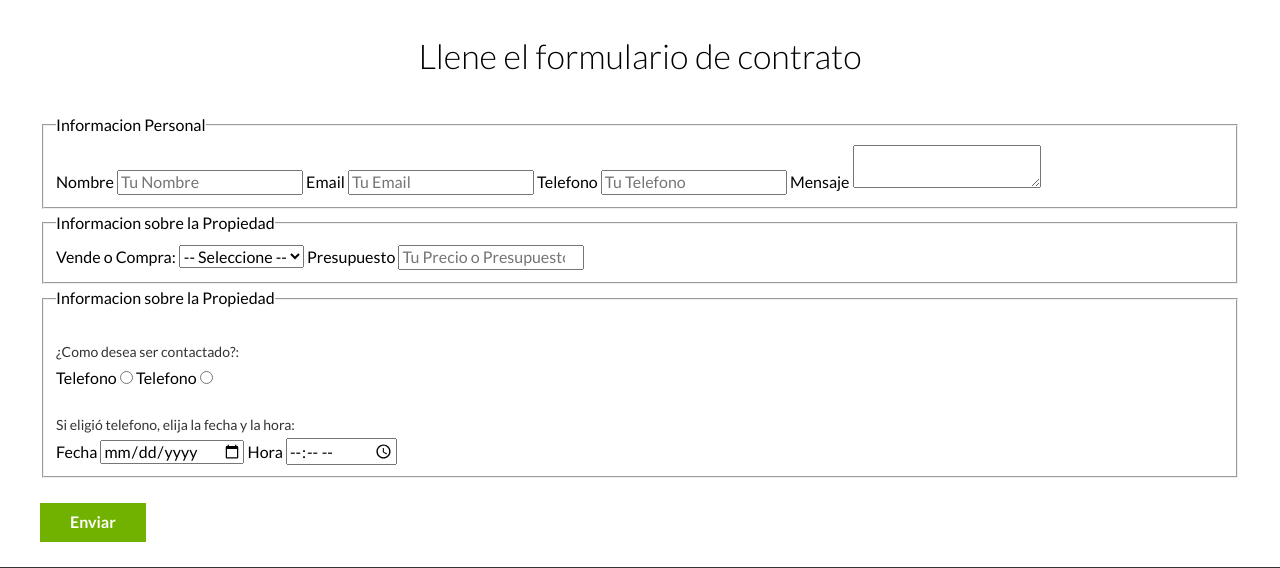
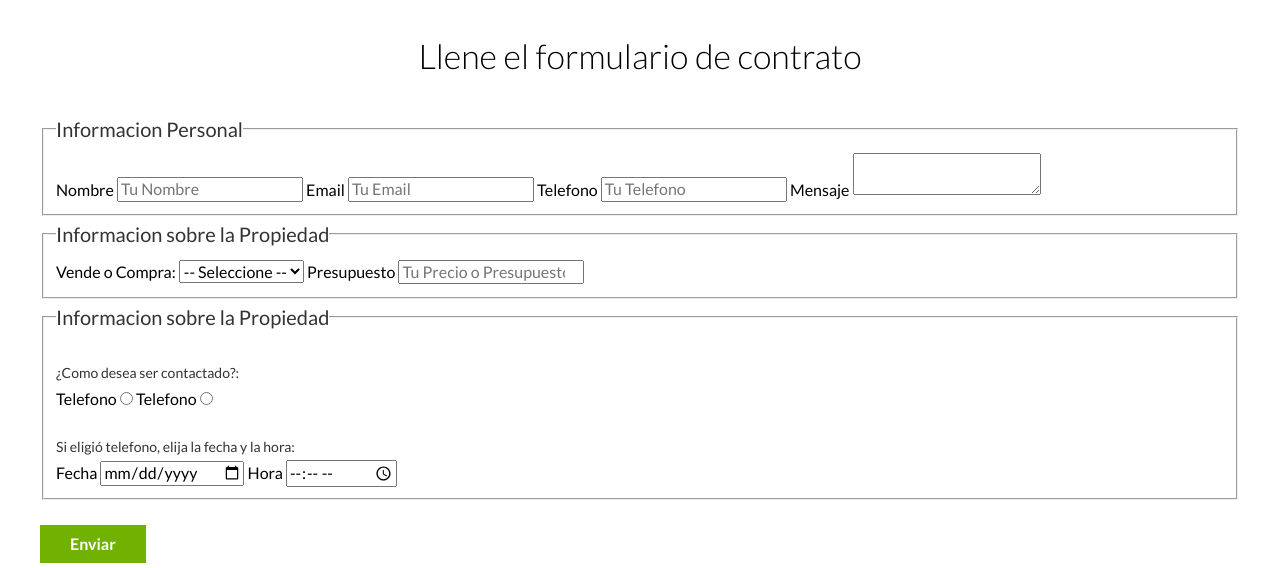
Before and after one commit to zSupAnonymo/bienesraices, a PHP site: page /contacto.html in a window 1280 px wide. Shown: the part 1138-1706 px from the top of the page. Run offline with PHP 8.4, Linux system fonts and the light colour scheme.

Commit message:
update formularios.scss

```diff
--- a/build/css/app.css
+++ b/build/css/app.css
@@ -677,6 +677,10 @@ h4 {
   color: #333333;
   margin: 2rem 0 0 0;
 }
+.formulario legend {
+  font-size: 2rem;
+  color: #333333;
+}
 
 @media (min-width: 768px) {
   .contenido-nosotros {
--- a/src/scss/layout/_formularios.scss
+++ b/src/scss/layout/_formularios.scss
@@ -4,4 +4,9 @@
         color: $grisOscuro;
         margin: 2rem 0 0 0;
     }
+
+    legend {
+        font-size: 2rem;
+        color: $grisOscuro;
+    }
 }
```
